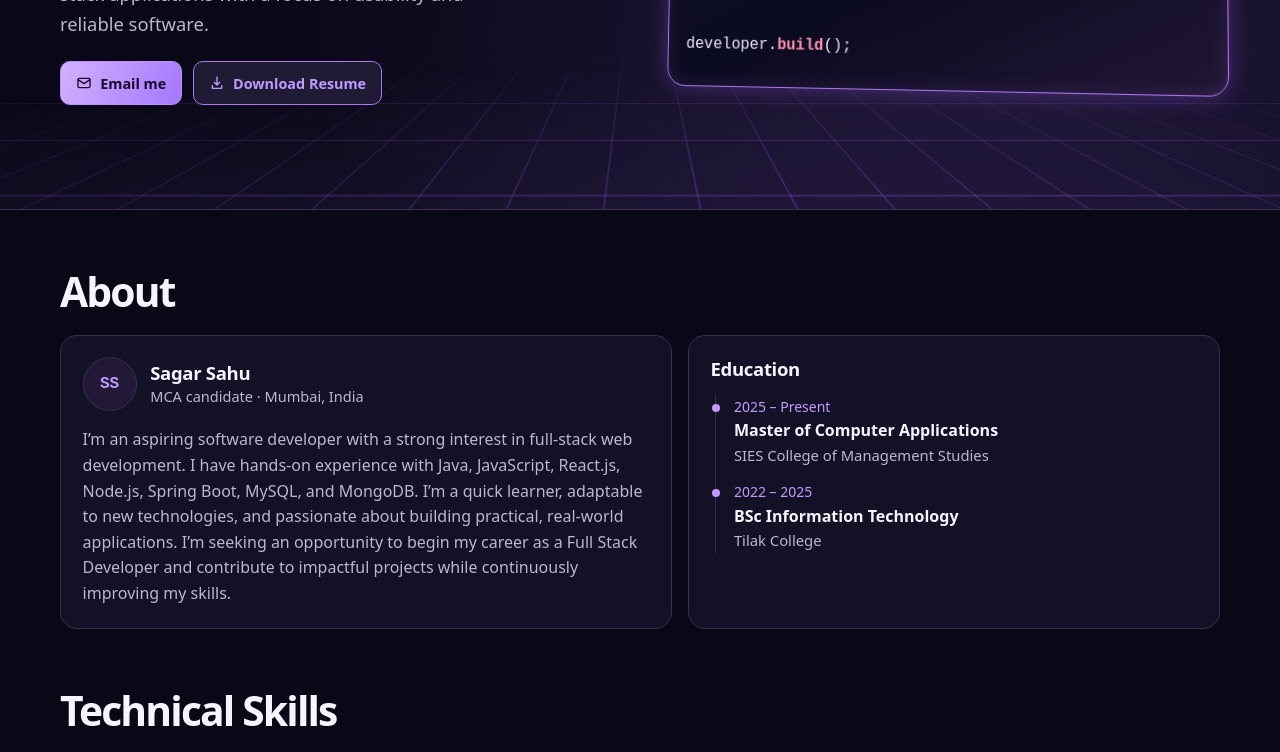
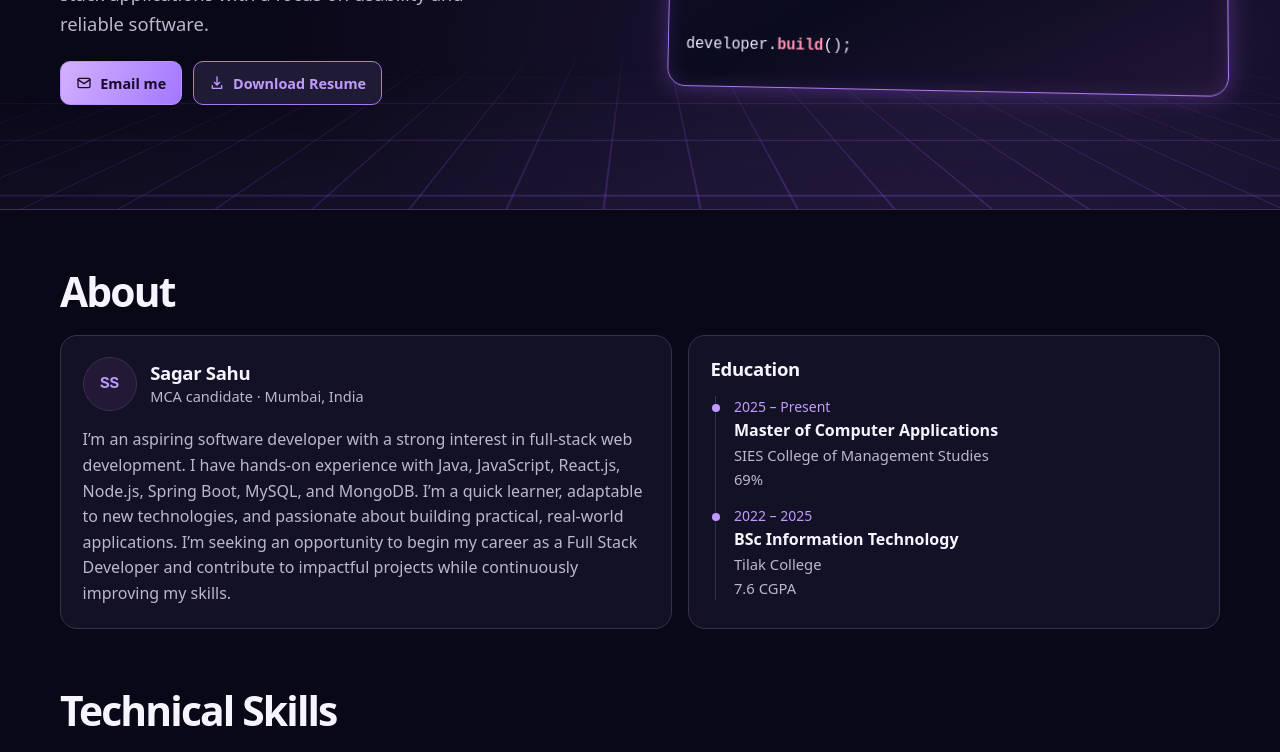
Before and after one commit to Sagar-rolex/sagar-sahu-portfolio, a React (Vite) app: page / in a window 1280 px wide. Shown: the part 408-1160 px from the top of the page. Built offline with nearby package versions, Linux system fonts and the light colour scheme.

Commit message:
Add grades to education entries

```diff
--- a/src/Sections.jsx
+++ b/src/Sections.jsx
@@ -68,8 +68,18 @@ export function About() {
         <article className="card" data-reveal style={{ "--delay": "80ms" }}>
           <h3>Education</h3>
           <ol className="timeline">
-            <li data-reveal><span>2025 – Present</span><strong>Master of Computer Applications</strong><p>SIES College of Management Studies</p></li>
-            <li data-reveal style={{ "--delay": "90ms" }}><span>2022 – 2025</span><strong>BSc Information Technology</strong><p>Tilak College</p></li>
+            <li data-reveal>
+              <span>2025 – Present</span>
+              <strong>Master of Computer Applications</strong>
+              <p>SIES College of Management Studies</p>
+              <p>69%</p>
+            </li>
+            <li data-reveal style={{ "--delay": "90ms" }}>
+              <span>2022 – 2025</span>
+              <strong>BSc Information Technology</strong>
+              <p>Tilak College</p>
+              <p>7.6 CGPA</p>
+            </li>
           </ol>
         </article>
       </div>
```
